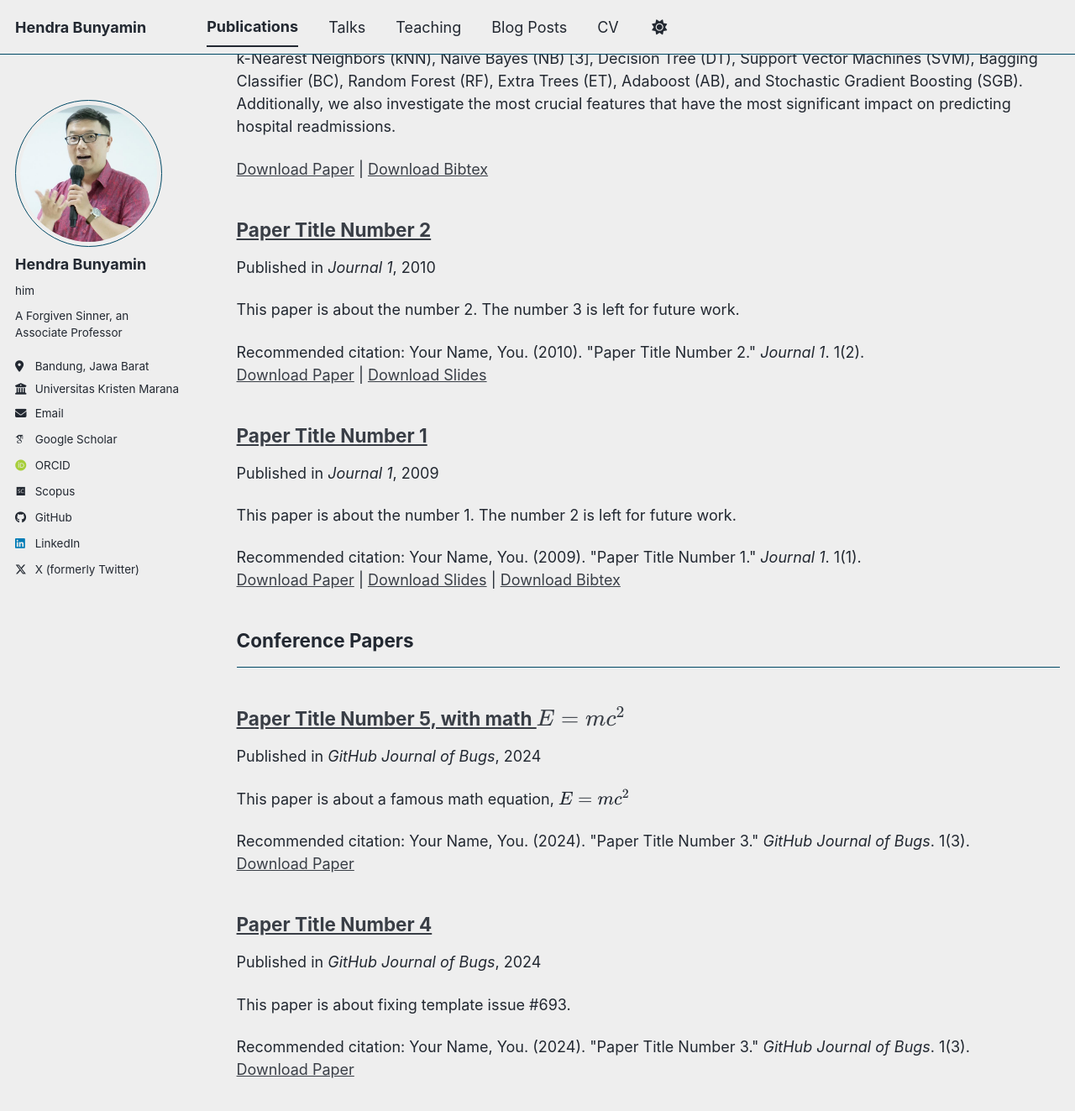
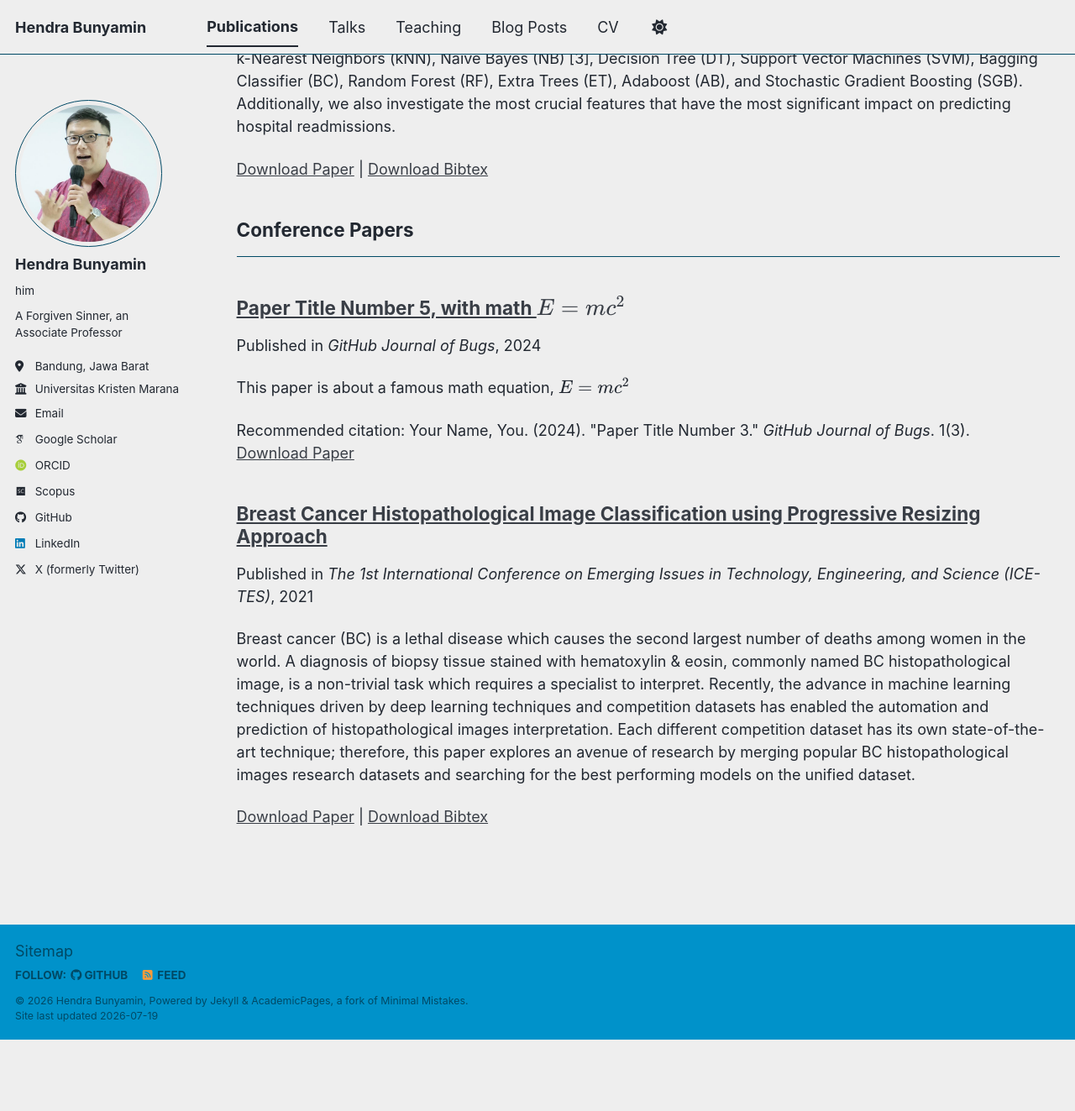
Before and after one commit to hbunyamin/hbunyamin.github.io, a Jekyll site: the page built from _pages/publications.html, in a window 1280 px wide and 1400 px high, scrolled down 725 px. Shown: the top 1323 px of the window at 84% size. Built offline with Jekyll 4.4.1, drawn with Linux system fonts in a browser that asks for light colours; some web fonts are replaced; a script bundle is joined from its source files by our own code; library files that are not in the unit come from our copies; after the commit the page ends 1963 px from its top, so only the background shows below that.

Commit message:
Add bibtexurl to conferences

```diff
--- a/_publications/2009-10-01-paper-title-number-1.md
+++ /dev/null
@@ -1,14 +0,0 @@
----
-title: "Paper Title Number 1"
-collection: publications
-category: manuscripts
-permalink: /publication/2009-10-01-paper-title-number-1
-excerpt: 'This paper is about the number 1. The number 2 is left for future work.'
-date: 2009-10-01
-venue: 'Journal 1'
-slidesurl: 'https://academicpages.github.io/files/slides1.pdf'
-paperurl: 'https://academicpages.github.io/files/paper1.pdf'
-bibtexurl: 'https://academicpages.github.io/files/bibtex1.bib'
-citation: 'Your Name, You. (2009). &quot;Paper Title Number 1.&quot; <i>Journal 1</i>. 1(1).'
----
-The contents above will be part of a list of publications, if the user clicks the link for the publication than the contents of section will be rendered as a full page, allowing you to provide more information about the paper for the reader. When publications are displayed as a single page, the contents of the above "citation" field will automatically be included below this section in a smaller font.
--- a/_publications/2010-10-01-paper-title-number-2.md
+++ /dev/null
@@ -1,14 +0,0 @@
----
-title: "Paper Title Number 2"
-collection: publications
-category: manuscripts
-permalink: /publication/2010-10-01-paper-title-number-2
-excerpt: 'This paper is about the number 2. The number 3 is left for future work.'
-date: 2010-10-01
-venue: 'Journal 1'
-slidesurl: 'https://academicpages.github.io/files/slides2.pdf'
-paperurl: 'https://academicpages.github.io/files/paper2.pdf'
-citation: 'Your Name, You. (2010). &quot;Paper Title Number 2.&quot; <i>Journal 1</i>. 1(2).'
----
-
-The contents above will be part of a list of publications, if the user clicks the link for the publication than the contents of section will be rendered as a full page, allowing you to provide more information about the paper for the reader. When publications are displayed as a single page, the contents of the above "citation" field will automatically be included below this section in a smaller font.
--- /dev/null
+++ b/_publications/2021-07-01-breast-cancer.md
@@ -0,0 +1,13 @@
+---
+title: "Breast Cancer Histopathological Image Classification using Progressive Resizing Approach"
+collection: publications
+category: conferences
+permalink: # none
+excerpt: # none
+date: 2021-07-01
+venue: 'The 1st International Conference on Emerging Issues in Technology, Engineering, and Science (ICE-TES)'
+paperurl: 'http://www.scitepress.org/Papers/2021/107541/107541.pdf'
+bibtexurl: 'https://maranathaedu-my.sharepoint.com/:u:/g/personal/hendra_bunyamin_it_maranatha_edu/IQBSjmS8EsSuTaILrNsVSjr_Ae182EPegEFcqoXvnLu4wS8?e=BnyeYB'
+---
+
+Breast cancer (BC) is a lethal disease which causes the second largest number of deaths among women in the world. A diagnosis of biopsy tissue stained with hematoxylin & eosin, commonly named BC histopathological image, is a non-trivial task which requires a specialist to interpret. Recently, the advance in machine learning techniques driven by deep learning techniques and competition datasets has enabled the automation and prediction of histopathological images interpretation. Each different competition dataset has its own state-of-the-art technique; therefore, this paper explores an avenue of research by merging popular BC histopathological images research datasets and searching for the best performing models on the unified dataset.
```
Also changed, not shown: _publications/2024-02-17-paper-title-number-4.md (deleted, +0 -13 lines), _talks/2012-03-01-talk-1.md (+0 -1 lines).
